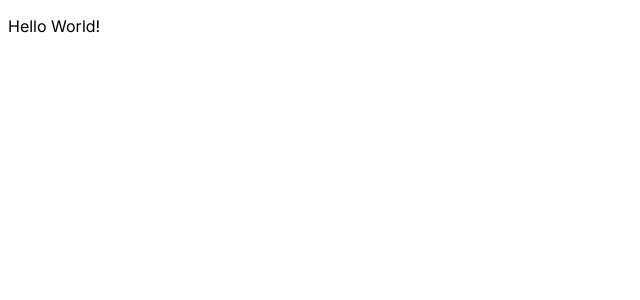
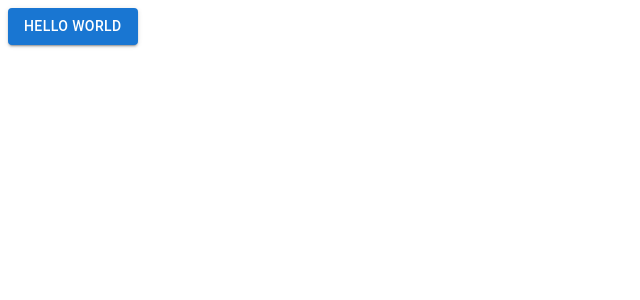
Before and after one commit to NedzadDonlagic04/nextjs-prisma-opinion-rater, a Next.js app: page / in a window 1280 px wide. Shown: the top 300 px of the page, without its empty margins (0-640 px from the left). Built offline with nearby package versions, Linux system fonts and the light colour scheme.

Commit message:
Added example Button component to test material UI

```diff
--- a/app/page.tsx
+++ b/app/page.tsx
@@ -1,3 +1,5 @@
+import Button from "@mui/material/Button";
+
 export default function Home() {
-    return <p>Hello World!</p>;
+    return <Button variant="contained">Hello World</Button>;
 }
```
